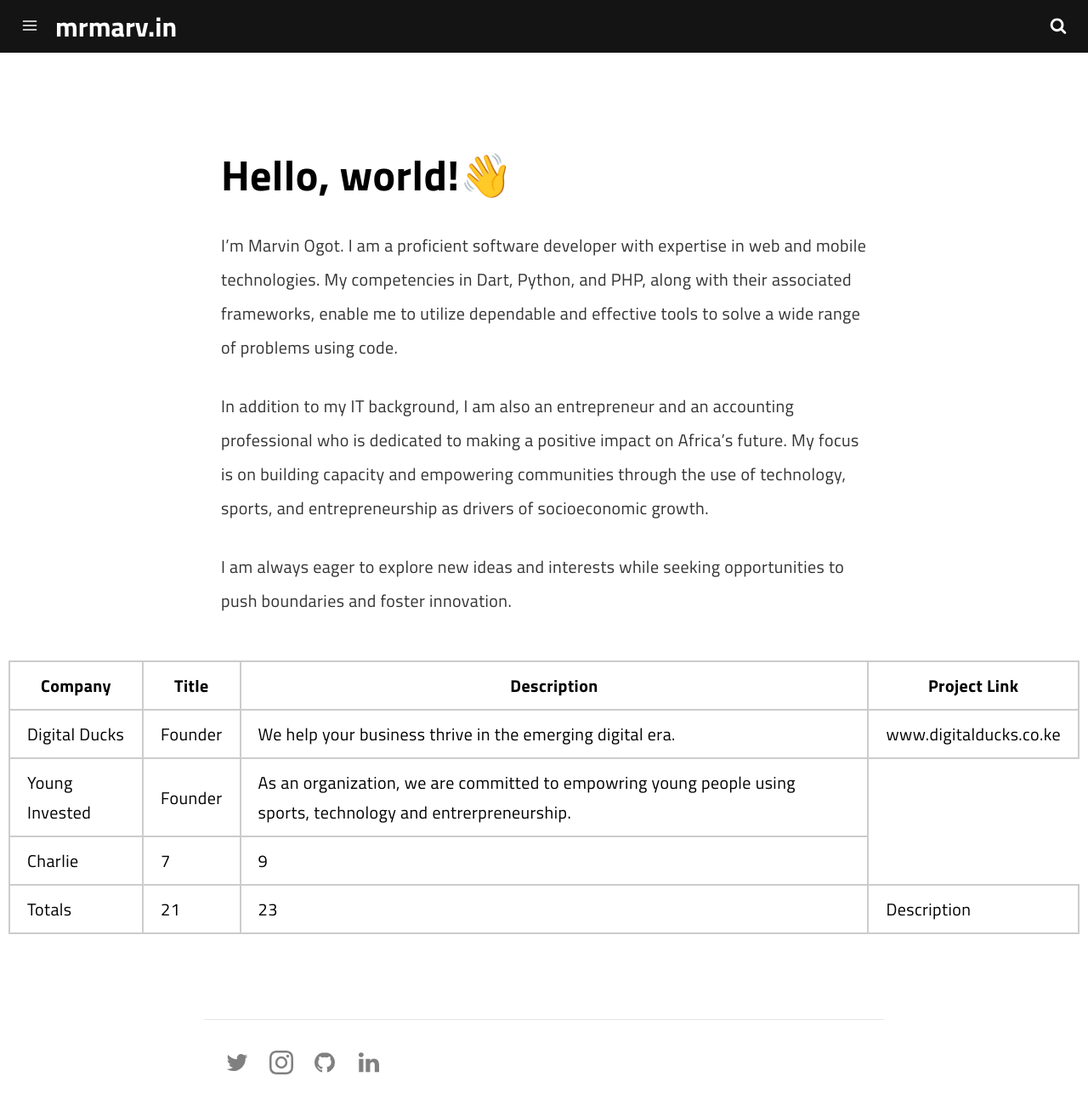
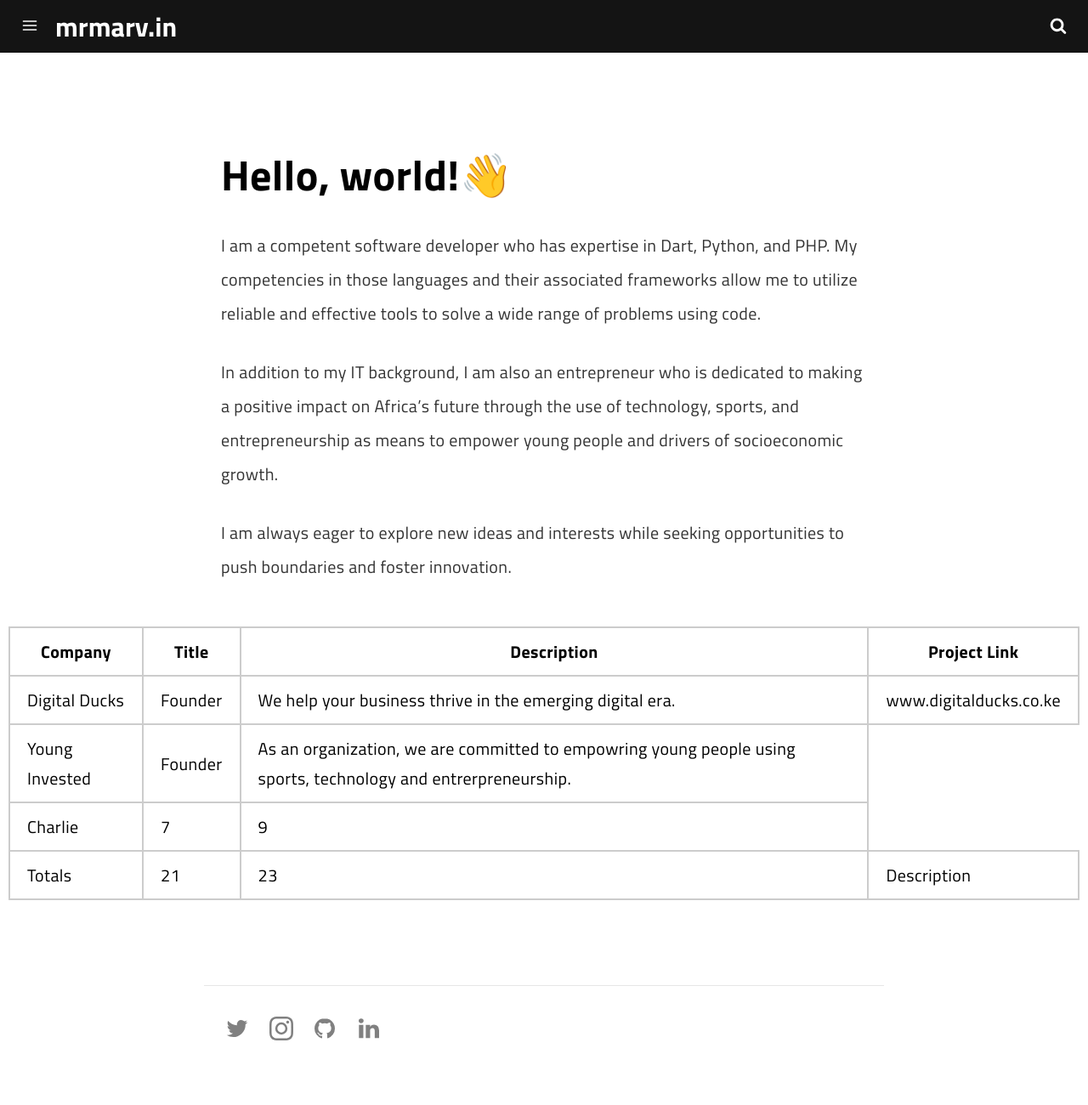
Before and after one commit to marv0/marv0.github.io, a Jekyll site: the page built from pages/about.md, in a window 1280 px wide and 1300 px high. Shown: the whole window at 85% size. Built offline with Jekyll 4.4.1, drawn with Linux system fonts in a browser that asks for light colours; a script that is not in the unit is left out.

Commit message:
Update about.md

```diff
--- a/pages/about.md
+++ b/pages/about.md
@@ -9,9 +9,9 @@ permalink: /about/
 
 # Hello, world!👋
 
-I'm Marvin Ogot. I am a proficient software developer with expertise in web and mobile technologies. My competencies in Dart, Python, and PHP, along with their associated frameworks, enable me to utilize dependable and effective tools to solve a wide range of problems using code.
+I am a competent software developer who has expertise in Dart, Python, and PHP. My competencies in those languages and their associated frameworks allow me to utilize reliable and effective tools to solve a wide range of problems using code.
 
-In addition to my IT background, I am also an entrepreneur and an accounting professional who is dedicated to making a positive impact on Africa's future. My focus is on building capacity and empowering communities through the use of technology, sports, and entrepreneurship as drivers of socioeconomic growth.
+In addition to my IT background, I am also an entrepreneur who is dedicated to making a positive impact on Africa's future through the use of technology, sports, and entrepreneurship as means to empower young people and drivers of socioeconomic growth.
 
 I am always eager to explore new ideas and interests while seeking opportunities to push boundaries and foster innovation.
 
```
